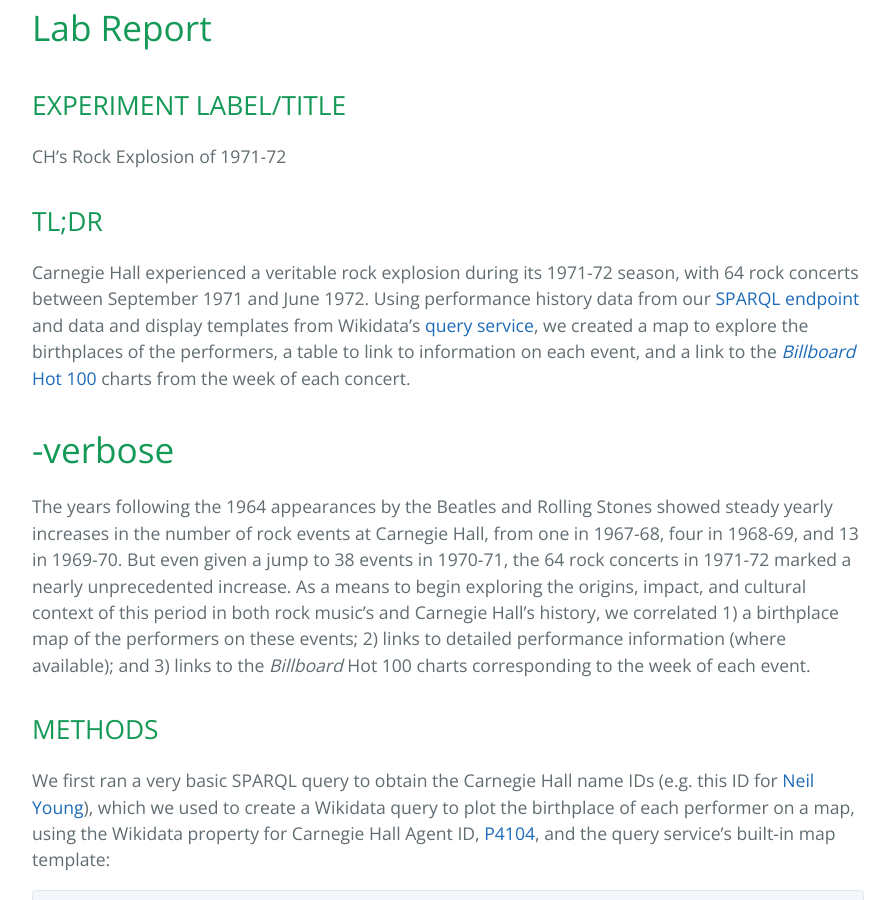
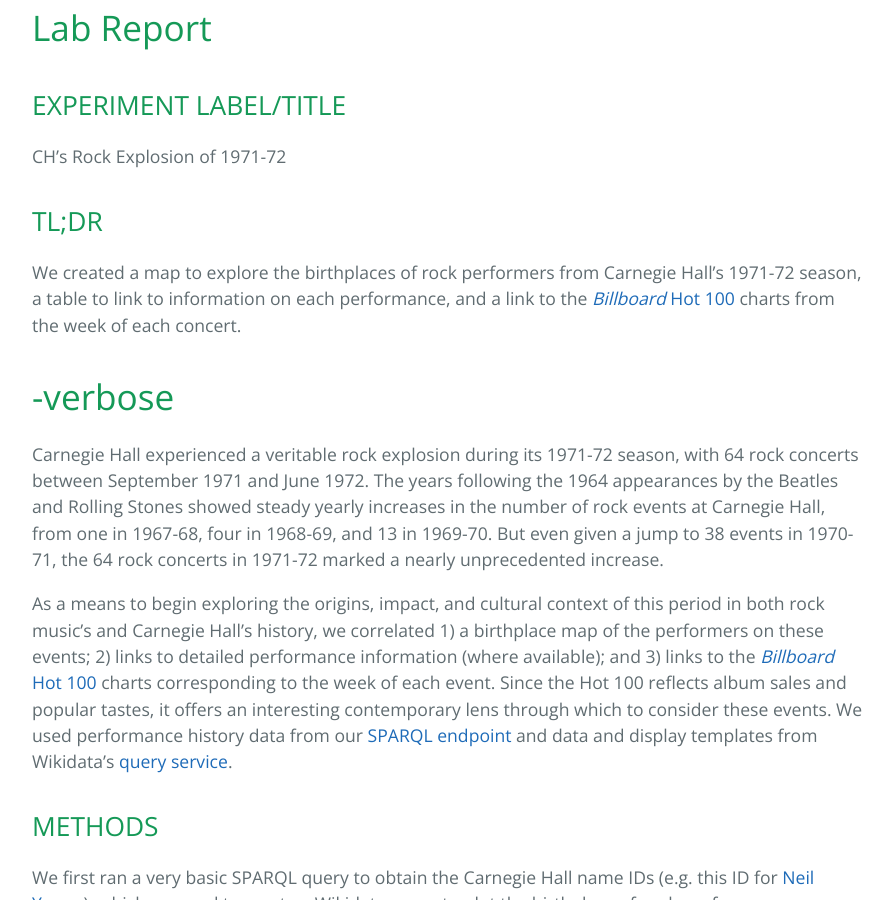
Before and after one commit to CarnegieHall/datalab, a Jekyll site: the page built from experiments/chdl-0011.md, in a window 1280 px wide and 900 px high, scrolled down 6584 px. Shown: the whole window, without its empty margins (192-1087 px from the left). Built offline with Jekyll 4.4.1, drawn with Linux system fonts in a browser that asks for light colours; our own code applies the rules of GitHub Pages for plain Markdown files.

Commit message:
Update tl;dr and verbose

```diff
--- a/experiments/chdl-0011.md
+++ b/experiments/chdl-0011.md
@@ -91,10 +91,12 @@ Find out more about these events and their contemporary context in the chronolog
 CH's Rock Explosion of 1971-72
 
 ## TL;DR
-Carnegie Hall experienced a veritable rock explosion during its 1971-72 season, with 64 rock concerts between September 1971 and June 1972. Using performance history data from our <a href="http://data.carnegiehall.org/" target="_blank">SPARQL endpoint</a> and data and display templates from Wikidata's <a href="https://query.wikidata.org/" target="_blank"> query service</a>, we created a map to explore the birthplaces of the performers, a table to link to information on each event, and a link to the <a href="https://www.billboard.com/charts/hot-100" target="_blank"><em>Billboard</em> Hot 100</a> charts from the week of each concert.
+We created a map to explore the birthplaces of rock performers from Carnegie Hall's 1971-72 season, a table to link to information on each performance, and a link to the <a href="https://www.billboard.com/charts/hot-100" target="_blank"><em>Billboard</em> Hot 100</a> charts from the week of each concert.
 
 # -verbose
-The years following the 1964 appearances by the Beatles and Rolling Stones showed steady yearly increases in the number of rock events at Carnegie Hall, from one in 1967-68, four in 1968-69, and 13 in 1969-70. But even given a jump to 38 events in 1970-71, the 64 rock concerts in 1971-72 marked a nearly unprecedented increase. As a means to begin exploring the origins, impact, and cultural context of this period in both rock music's and Carnegie Hall's history, we correlated 1) a birthplace map of the performers on these events; 2) links to detailed performance information (where available); and 3) links to the <em>Billboard</em> Hot 100 charts corresponding to the week of each event.
+Carnegie Hall experienced a veritable rock explosion during its 1971-72 season, with 64 rock concerts between September 1971 and June 1972. The years following the 1964 appearances by the Beatles and Rolling Stones showed steady yearly increases in the number of rock events at Carnegie Hall, from one in 1967-68, four in 1968-69, and 13 in 1969-70. But even given a jump to 38 events in 1970-71, the 64 rock concerts in 1971-72 marked a nearly unprecedented increase.
+
+As a means to begin exploring the origins, impact, and cultural context of this period in both rock music's and Carnegie Hall's history, we correlated 1) a birthplace map of the performers on these events; 2) links to detailed performance information (where available); and 3) links to the <a href="https://www.billboard.com/charts/hot-100" target="_blank"><em>Billboard</em> Hot 100</a> charts corresponding to the week of each event. Since the Hot 100 reflects album sales and popular tastes, it offers an interesting contemporary lens through which to consider these events. We used performance history data from our <a href="http://data.carnegiehall.org/" target="_blank">SPARQL endpoint</a> and data and display templates from Wikidata's <a href="https://query.wikidata.org/" target="_blank"> query service</a>.
 
 ## METHODS
 We first ran a very basic SPARQL query to obtain the Carnegie Hall name IDs (e.g. this ID for <a href="http://data.carnegiehall.org/names/11159" target="_blank">Neil Young</a>), which we used to create a Wikidata query to plot the birthplace of each performer on a map, using the Wikidata property for Carnegie Hall Agent ID, <a href="http://www.wikidata.org/entity/P4104" target="_blank">P4104</a>, and the query service's built-in map template:
```
